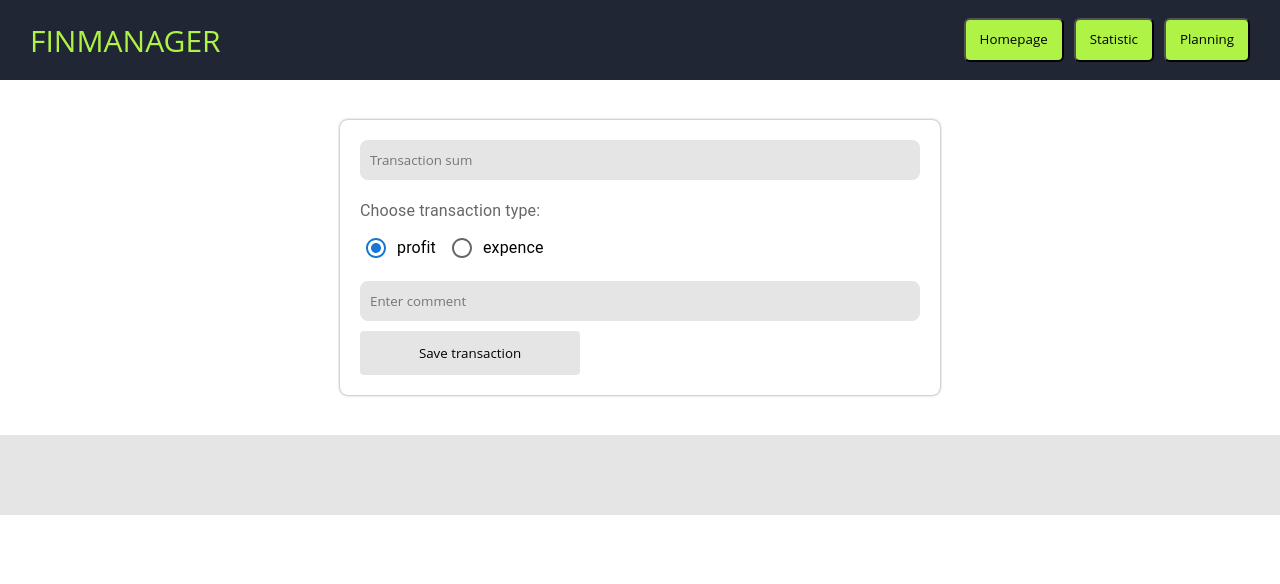
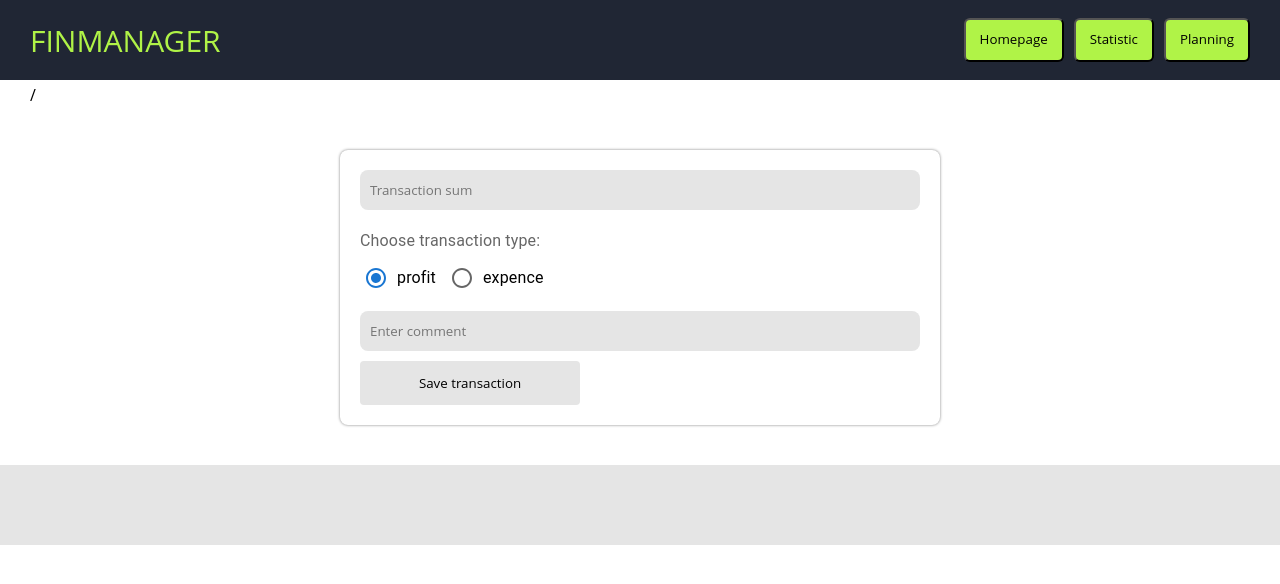
Before and after one commit to sp28337/react-learn, a React (Create React App) app: page / in a window 1280 px wide. Shown: the top 584 px of the page. Built offline with nearby package versions, Linux system fonts and the light colour scheme.

Commit message:
homework

```diff
--- a/src/App.js
+++ b/src/App.js
@@ -7,6 +7,7 @@ import Stat from "./components/pages/Stat"
 import Plan from "./components/pages/Plan"
 import Head from './components/views/global/Head'
 import Error from './components/pages/Error'
+import Url from "./components/views/global/Url"
 
 const router = createBrowserRouter([
   {
@@ -27,7 +28,8 @@ function Root() {
 
   return (
     <React.Fragment>
-      <Head></Head>
+      <Head/>
+      <Url/>
       <Routes>
         <Route path="/main" element={<Main action={setData}></Main>}/>
         <Route path="/stat/:viewType" element={<Stat statData={data}></Stat>}/>
--- /dev/null
+++ b/src/components/views/global/Url.jsx
@@ -0,0 +1,29 @@
+import React, { useEffect } from 'react'
+import css from "../../../styles/styles"
+import { useSelector, useDispatch } from "react-redux"
+import { setUrl } from "../../../redux/reducers/current-url"
+import { useLocation } from "react-router-dom"
+
+const { UrlContainer } = css
+
+const Url = () => {
+
+    const dispatch = useDispatch()
+    const location = useLocation()
+    const changeUrl = (param) => {
+        dispatch(setUrl(`${param.replaceAll("/", " / ")}`))
+    }
+
+    useEffect(() => {
+        changeUrl(location.pathname)
+    }, [location.pathname])
+
+    const url = useSelector(state => state.urlReducer.url)
+    return (
+        <React.Fragment>
+            <UrlContainer><div>{url}</div></UrlContainer>
+        </React.Fragment>
+    )
+}
+
+export default Url
--- /dev/null
+++ b/src/redux/reducers/current-url.js
@@ -0,0 +1,19 @@
+import { createSlice } from '@reduxjs/toolkit'
+
+const initialState = {
+  url: "",
+}
+
+export const urlReducer = createSlice({
+    name: 'urlReducer',
+    initialState,
+    reducers: {
+      setUrl: (state, action) => {
+            state.url = action.payload
+        },
+    }
+})
+
+
+export const { setUrl } = urlReducer.actions
+export default urlReducer.reducer
--- a/src/redux/store.js
+++ b/src/redux/store.js
@@ -2,11 +2,13 @@ import { configureStore } from '@reduxjs/toolkit'
 import counterSlice from './reducers/counter'
 import mainDataSlice from './reducers/main-data-reducer'
 import dataReducer from './reducers/data'
+import urlReducer from './reducers/current-url'
 
 export const store = configureStore({
   reducer: {
     counter: counterSlice,
     typeReducer: mainDataSlice,
-    dataReducer: dataReducer
+    dataReducer: dataReducer,
+    urlReducer: urlReducer
   },
 })
--- a/src/styles/styles.js
+++ b/src/styles/styles.js
@@ -35,7 +35,18 @@ const css = {
             justify-content: flex-start;
             position: relative;
         `
-    }
+    },
+    UrlContainer: styled.div`
+        display: flex;
+        flex-direction: row;
+        align-items: center;
+        justify-content: flex-start;
+        position: relative;
+        width: 100%;
+        height: 30px;
+        background-color:rgb(255, 255, 255);
+        padding: 0 30px;
+    `
 }
 
 export default css
```
